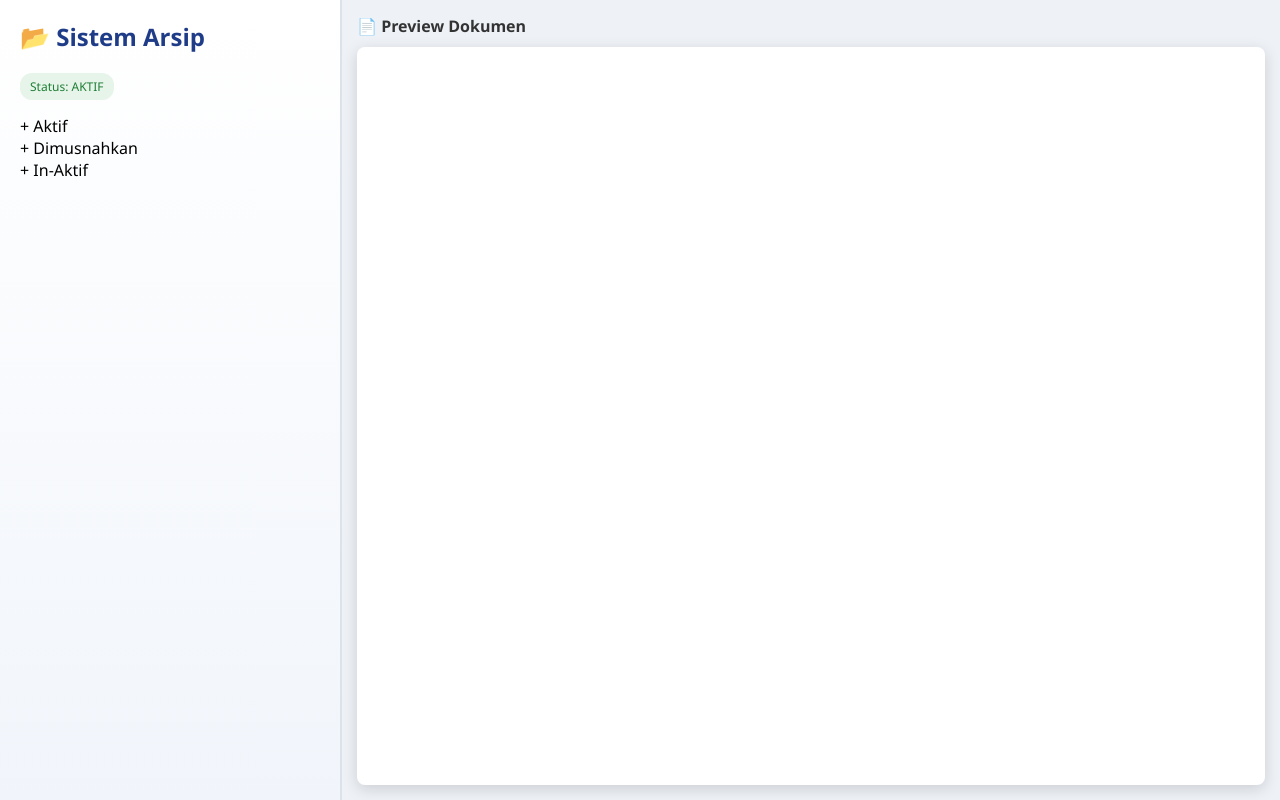
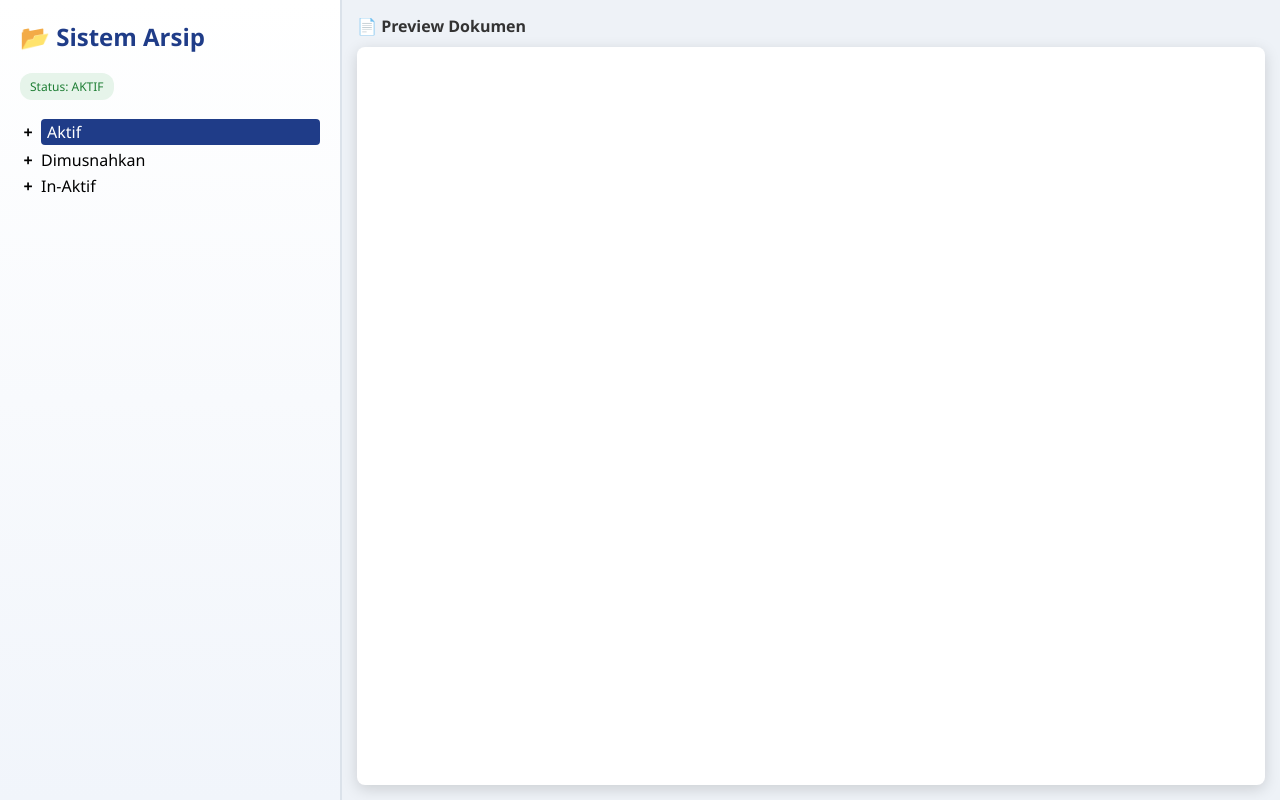
Before and after one commit to calibration-pti/arsip-kalibrasi, a plain HTML site: page index.html in a window 1280 px wide. Both pictures are taken after a click on the element "Aktif". Drawn offline with Linux system fonts and the light colour scheme.

Commit message:
Update style.css

```diff
--- a/style.css
+++ b/style.css
@@ -106,3 +106,29 @@ iframe {
     height: 60vh;
   }
 }
+
+.tree-item {
+  display: flex;
+  align-items: center;
+  cursor: pointer;
+  margin: 4px 0;
+}
+
+.icon {
+  display: inline-block;
+  width: 16px;
+  text-align: center;
+  margin-right: 5px;
+  font-weight: bold;
+}
+
+.folder-name {
+  flex: 1;
+}
+
+.active-item > .folder-name {
+  background: #1f3c88;
+  color: white;
+  padding: 2px 6px;
+  border-radius: 4px;
+}
```
